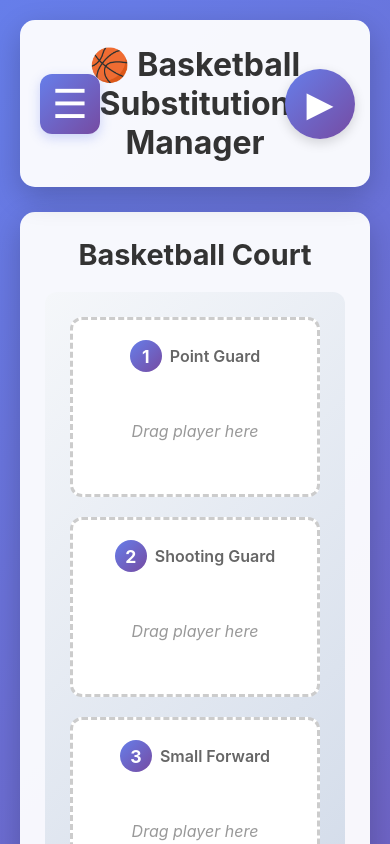
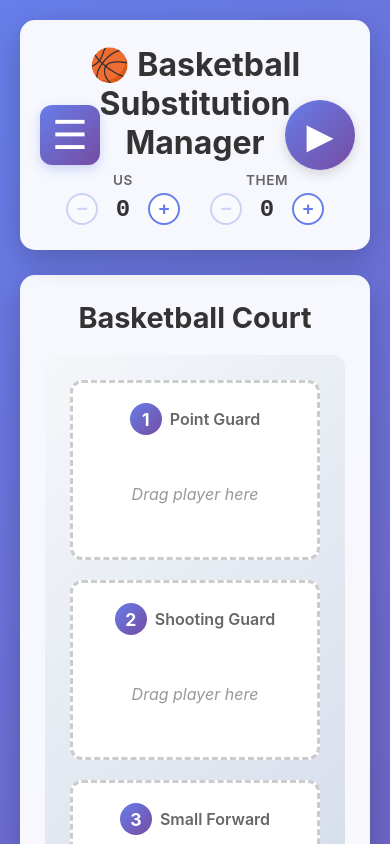
Before and after one commit to nctiggy/BBall-sub, a React (Vite) app: page / in a window 390 px wide. Shown: the top 844 px of the page. Built offline with nearby package versions, Linux system fonts and the light colour scheme.

Commit message:
Add team foul counter to web app
Features:
- Us/Them team foul counters in header below title
- +/- buttons to increment/decrement fouls
- Disabled state when count is 0
- Hover effects and smooth transitions
- Fouls persist to localStorage
- Matches mobile app functionality

```diff
--- a/src/App.css
+++ b/src/App.css
@@ -15,10 +15,84 @@
   justify-content: center;
 }
 
+.header-center {
+  display: flex;
+  flex-direction: column;
+  align-items: center;
+  gap: 10px;
+}
+
 .app-header h1 {
   color: #333;
   font-size: 2.5rem;
   margin: 0;
+}
+
+.foul-counter {
+  display: flex;
+  gap: 30px;
+  align-items: center;
+}
+
+.foul-team {
+  display: flex;
+  flex-direction: column;
+  align-items: center;
+  gap: 5px;
+}
+
+.foul-label {
+  color: #666;
+  font-size: 0.85rem;
+  font-weight: 600;
+  text-transform: uppercase;
+  letter-spacing: 0.5px;
+}
+
+.foul-controls {
+  display: flex;
+  align-items: center;
+  gap: 10px;
+}
+
+.foul-button {
+  width: 32px;
+  height: 32px;
+  border-radius: 50%;
+  border: 2px solid #667eea;
+  background: white;
+  color: #667eea;
+  font-size: 1.2rem;
+  font-weight: bold;
+  cursor: pointer;
+  transition: all 0.2s;
+  display: flex;
+  align-items: center;
+  justify-content: center;
+}
+
+.foul-button:hover:not(:disabled) {
+  background: #667eea;
+  color: white;
+  transform: scale(1.1);
+}
+
+.foul-button:active:not(:disabled) {
+  transform: scale(0.95);
+}
+
+.foul-button:disabled {
+  opacity: 0.3;
+  cursor: not-allowed;
+}
+
+.foul-count {
+  color: #333;
+  font-size: 1.5rem;
+  font-weight: bold;
+  min-width: 30px;
+  text-align: center;
+  font-family: 'Courier New', monospace;
 }
 
 .menu-container {
--- a/src/App.jsx
+++ b/src/App.jsx
@@ -48,6 +48,8 @@ function App() {
   const [isModalOpen, setIsModalOpen] = useState(false)
   const [gameActive, setGameActive] = useState(savedData?.gameActive || false)
   const [isGameControlModalOpen, setIsGameControlModalOpen] = useState(false)
+  const [teamFoulsUs, setTeamFoulsUs] = useState(savedData?.teamFoulsUs || 0)
+  const [teamFoulsThem, setTeamFoulsThem] = useState(savedData?.teamFoulsThem || 0)
 
   // Save to localStorage whenever state changes
   useEffect(() => {
@@ -55,9 +57,11 @@ function App() {
       players,
       courtPlayers,
       pendingSubstitutions,
-      gameActive
+      gameActive,
+      teamFoulsUs,
+      teamFoulsThem
     })
-  }, [players, courtPlayers, pendingSubstitutions, gameActive])
+  }, [players, courtPlayers, pendingSubstitutions, gameActive, teamFoulsUs, teamFoulsThem])
 
   // Reconcile player onCourt status with courtPlayers to ensure consistency
   useEffect(() => {
@@ -323,7 +327,49 @@ function App() {
           onAddPlayer={() => setIsModalOpen(true)}
           onGameControl={() => setIsGameControlModalOpen(true)}
         />
-        <h1>🏀 Basketball Substitution Manager</h1>
+        <div className="header-center">
+          <h1>🏀 Basketball Substitution Manager</h1>
+          <div className="foul-counter">
+            <div className="foul-team">
+              <span className="foul-label">Us</span>
+              <div className="foul-controls">
+                <button
+                  className="foul-button"
+                  onClick={() => setTeamFoulsUs(Math.max(0, teamFoulsUs - 1))}
+                  disabled={teamFoulsUs === 0}
+                >
+                  −
+                </button>
+                <span className="foul-count">{teamFoulsUs}</span>
+                <button
+                  className="foul-button"
+                  onClick={() => setTeamFoulsUs(teamFoulsUs + 1)}
+                >
+                  +
+                </button>
+              </div>
+            </div>
+            <div className="foul-team">
+              <span className="foul-label">Them</span>
+              <div className="foul-controls">
+                <button
+                  className="foul-button"
+                  onClick={() => setTeamFoulsThem(Math.max(0, teamFoulsThem - 1))}
+                  disabled={teamFoulsThem === 0}
+                >
+                  −
+                </button>
+                <span className="foul-count">{teamFoulsThem}</span>
+                <button
+                  className="foul-button"
+                  onClick={() => setTeamFoulsThem(teamFoulsThem + 1)}
+                >
+                  +
+                </button>
+              </div>
+            </div>
+          </div>
+        </div>
         <div className="header-actions">
           {pendingSubstitutions.length > 0 && (
             <button
```
